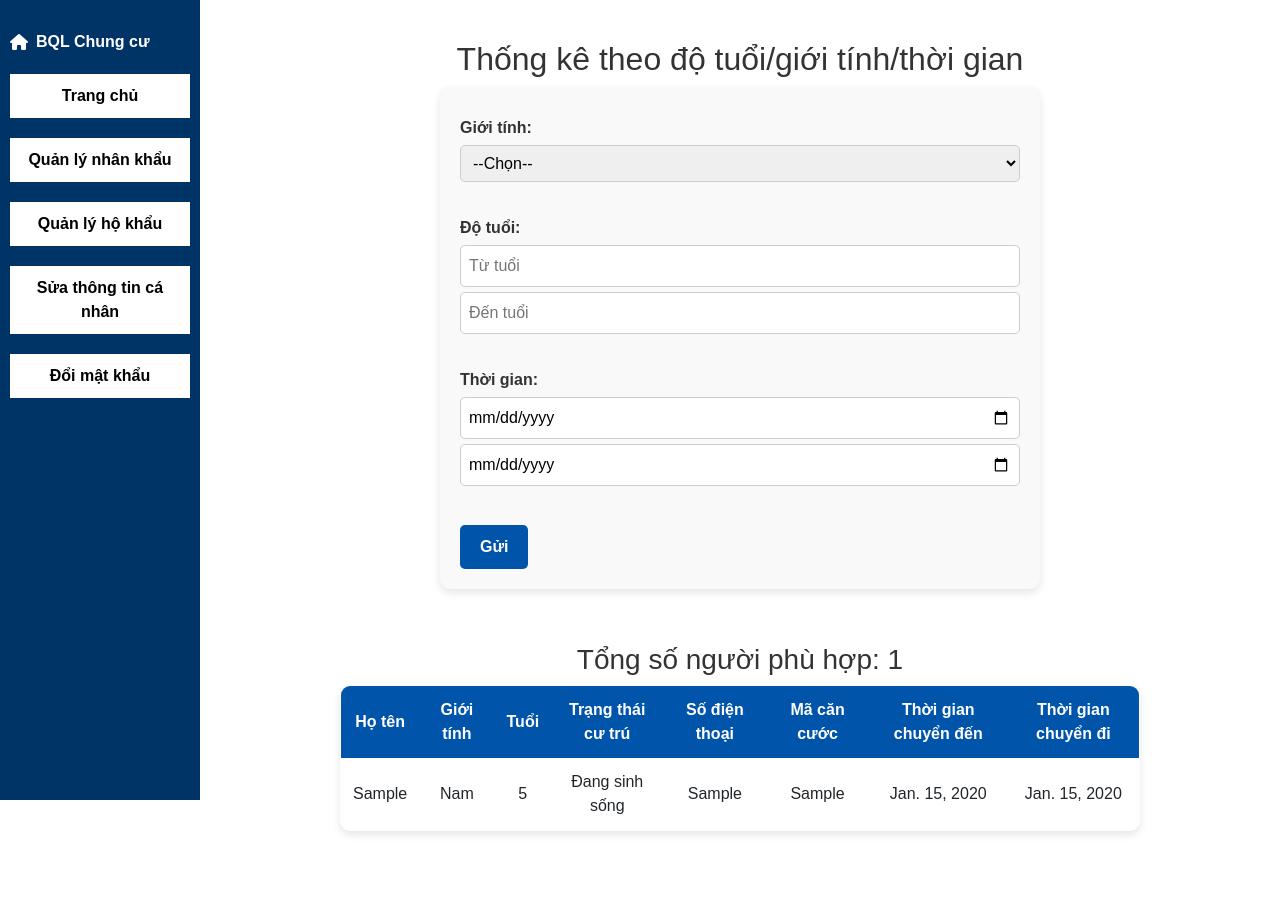
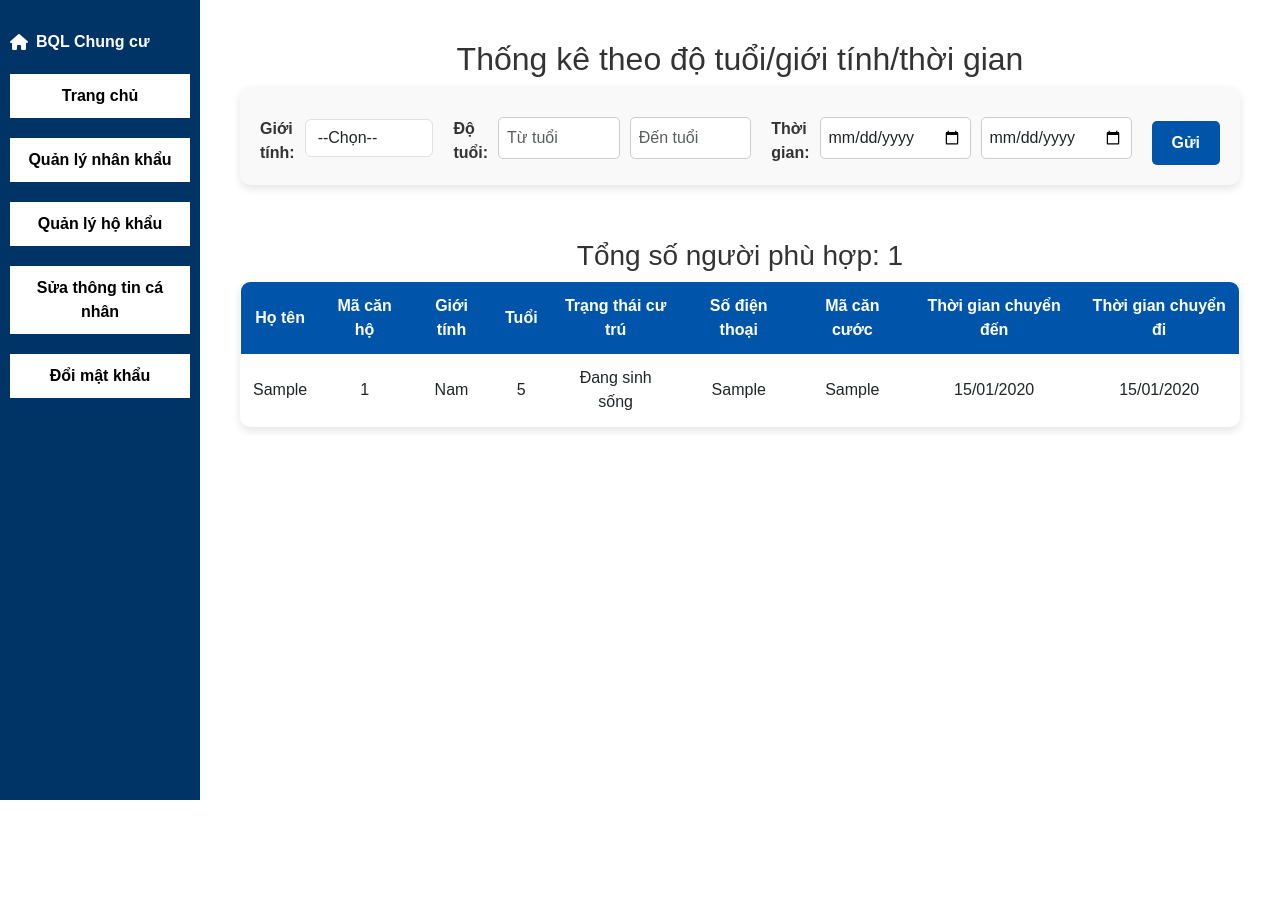
Before and after one commit to hungtn21/Gr18_QLTPChungCu, a Django app: template apartment_management/templates/nhan_khau/thongke_do_tuoi.html in a window 1280 px wide. After the commit the page ends 800 px from the top, so only its background shows below. Run offline with Django 5.2, Linux system fonts and the light colour scheme; the template is opened without the code that fills it: values that come from a table or form of the project are taken from there, others are empty; tables that the repository leaves empty hold one stand-in row (values such as "Sample post").

Commit message:
fix 90% comment

```diff
--- a/apartment_management/templates/nhan_khau/thongke_do_tuoi.html
+++ b/apartment_management/templates/nhan_khau/thongke_do_tuoi.html
@@ -6,7 +6,7 @@
         background-color: #f9f9f9;
         padding: 20px;
         border-radius: 10px;
-        max-width: 600px;
+        max-width: 1200px;
         margin: auto;
         box-shadow: 0 4px 8px rgba(0,0,0,0.1);
     }
@@ -50,7 +50,7 @@
     }
 
     #resultTable {
-        max-width: 800px;
+        max-width: 1200px;
         margin: 30px auto;
     }
 
@@ -80,13 +80,24 @@
     tbody tr:hover {
         background-color: #ddd;
     }
+    .form-inline {
+        display: flex;
+        align-items: center;
+        gap: 10px;
+    }
+
+    .date-label {
+        font-weight: 500;
+    }
+
 </style>
 
 <h2>Thống kê theo độ tuổi/giới tính/thời gian</h2>
 
 <form method="get" action="." onsubmit="return validateForm()">
+    <div class="form-inline">
     <label for="gender">Giới tính:</label>
-    <select id="gender" name="gender">
+    <select id="gender" name="gender" class="form-control">
         <option value="">--Chọn--</option>
         <option value="Nam" {% if request.GET.gender == "Nam" %}selected{% endif %}>Nam</option>
         <option value="Nữ" {% if request.GET.gender == "Nữ" %}selected{% endif %}>Nữ</option>
@@ -94,16 +105,17 @@
     <br><br>
 
     <label>Độ tuổi:</label>
-    <input type="number" id="ageFrom" name="ageFrom" placeholder="Từ tuổi" min="0" max="120" value="{{ request.GET.ageFrom }}">
-    <input type="number" id="ageTo" name="ageTo" placeholder="Đến tuổi" min="0" max="120" value="{{ request.GET.ageTo }}">
+    <input type="number" id="ageFrom" name="ageFrom" placeholder="Từ tuổi" min="0" max="120" class="form-control short-input" value="{{ request.GET.ageFrom }}">
+    <input type="number" id="ageTo" name="ageTo" placeholder="Đến tuổi" min="0" max="120" class="form-control short-input" value="{{ request.GET.ageTo }}">
     <br><br>
 
     <label>Thời gian:</label>
-    <input type="date" id="fromDate" name="fromDate" value="{{ request.GET.fromDate }}">
-    <input type="date" id="toDate" name="toDate" value="{{ request.GET.toDate }}">
+    <input type="date" id="fromDate" name="fromDate" class="form-control short-input" value="{{ request.GET.fromDate }}">
+    <input type="date" id="toDate" name="toDate" class="form-control short-input" value="{{ request.GET.toDate }}">
     <br><br>
 
     <button type="submit" name="submit" value="1">Gửi</button>
+</div>
 </form>
 
 <br>
@@ -116,6 +128,7 @@
         <thead>
             <tr>
                 <th>Họ tên</th>
+                <th>Mã căn hộ</th>
                 <th>Giới tính</th>
                 <th>Tuổi</th>
                 <th>Trạng thái cư trú</th>
@@ -129,15 +142,16 @@
             {% for nk in results %}
             <tr>
                 <td>{{ nk.ho_ten }}</td>
+                <td>{{ nk.ho_gia_dinh.so_can_ho }}</td>
                 <td>{{ nk.gioi_tinh }}</td>
                 <td>{{ nk.tinh_tuoi }}</td>
                 <td>{{ nk.trang_thai }}</td>
                 <td>{{ nk.so_dien_thoai }}</td>
                 <td>{{ nk.ma_can_cuoc }}</td>
-                <td>{{ nk.thoi_gian_chuyen_den }}</td>
+                <td>{{ nk.thoi_gian_chuyen_den|date:"d/m/Y" }}</td>
                 <td>
                     {% if nk.thoi_gian_chuyen_di %}
-                        {{ nk.thoi_gian_chuyen_di }}
+                        {{ nk.thoi_gian_chuyen_di|date:"d/m/Y" }}
                     {% else %}
                         -
                     {% endif %}
@@ -147,6 +161,10 @@
             </tbody>
         </table>
     </div>
+    {% else %}
+        <div class="no-results">
+            <p style="text-align:center; color: #666;">Không tìm thấy bản ghi nào phù hợp.</p>
+        </div>
 {% endif %}
 
 <script>
```
Also changed, not shown: apartment_management/templates/nhan_khau/thongke_bien_dong.html (+6 -6 lines), apartment_management/templates/nhan_khau/thongke_tam_tru.html (+4 -4 lines), db.py (+0 -13 lines).
